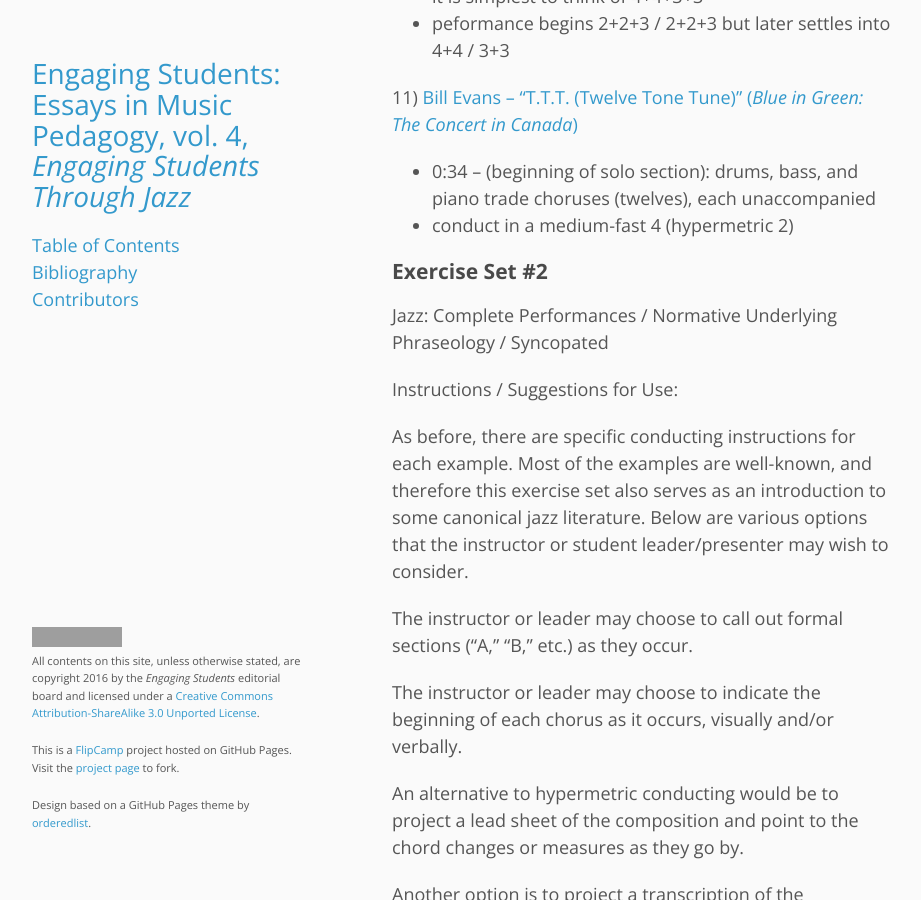
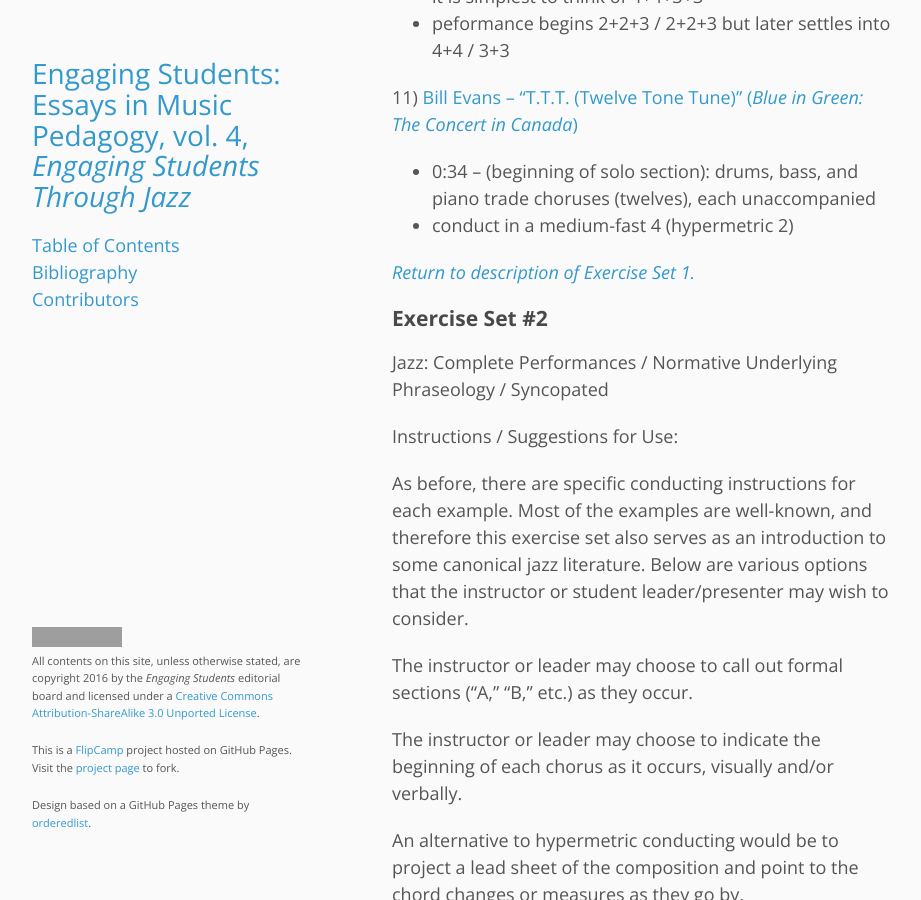
Before and after one commit to flipcamp/engagingstudents4, a Jekyll site: the page built from essays/pellegrin.md, in a window 1280 px wide and 900 px high, scrolled down 11736 px. Shown: the whole window, without its empty margins (178-1099 px from the left). Built offline with Jekyll 4.4.1, drawn with Linux system fonts in a browser that asks for light colours; comment, search, counter and statistics services are not loaded; some of the changed text lies outside the part shown; grey boxes are pictures that could not be loaded.

Commit message:
Pellegrin internal links

```diff
--- a/essays/pellegrin.md
+++ b/essays/pellegrin.md
@@ -51,6 +51,8 @@
 | 3 | CPE | Isolated Sections to Complete Pieces | Normative | Syncopated |
 | 4 | CPE | Opening Passages | Non-Normative | Unsyncopated (mostly) |
 
+<a name="onedesc" />
+
 ### 1) Jazz: Trading Fours / Normative Phraseology (surface-level and underlying) / Highly Syncopated
 
 [*Go to exercise set 1.*](#one)
@@ -59,17 +61,23 @@
 
 The structure of trading fours is such that learning about rhythm and meter from them is elegantly simple: by keeping track of the (hyper)meter, we are of necessity mentally processing the complex surface in terms of regular underlying units, although this task can be quite difficult in some cases. Note that the aim here is not to simply observe that the trading is occurring, nor to intuitively feel or guess when the next solo will begin, but rather to actually count through the performances precisely, thus perceiving the disparity between metric norms and the local-level deviations entailed by syncopation.
 
+<a name="twodesc" />
+
 ### 2) Jazz: Complete Performances / Normative Underlying Phraseology / Syncopated
 
 [*Go to exercise set 2.*](#two)
 
 Trading fours is a special circumstance. When not operating under such confines, soloists often avoid clearly and predictably aligning with the regular phrase structure of the form. (This is also a stylistic matter, and later genres of jazz tend to be more fluid in this way.) The form continues to go by, but soloists are free to superimpose their own phrase structure over it. Rhythm section players are also free to either clarify or obscure the form. Following the form through a complete improvisation or performance is therefore a very different exercise than tracking hypermeter in passages of trading fours. Here, we not only have to process local-level syncopation in terms of metric norms, but also must process complex surface-level phrasing in terms of normative underlying phrase structure. Fortunately, the form is often easier to follow at first but becomes progressively more difficult to track throughout the performance, and/or during each soloist’s improvisation, creating a conveniently graded pedagogical structure.
 
+<a name="threedesc" />
+
 ### 3) CPE: Normative Phraseology / Syncopated
 
 [*Go to exercise set 3.*](#three)
 
 Having honed students’ comprehension of syncopation and hypermeter with jazz exercises, the focus now turns to CPE repertoire. These examples all feature normative phrase structure and syncopation, and some contain other rhythmic complexities like hemiola, polyrhythm, and metric displacement. They therefore are analogous to the jazz exercises above, and the multilayered model of stable norms and salient deviations applies.
+
+<a name="fourdesc" />
 
 ### 4) CPE: Non-Normative Phraseology / Mostly Unsyncopated
 
@@ -175,6 +183,8 @@
 
 - 0:34 – (beginning of solo section): drums, bass, and piano trade choruses (twelves), each unaccompanied
 - conduct in a medium-fast 4 (hypermetric 2)
+
+[*Return to description of Exercise Set 1.*](#onedesc)
 
 <a name="two" />
 
@@ -324,6 +334,8 @@
 - quarter-note subdivision: 4+3
 - an option is to conduct in a very fast 4 throughout (hypermetric 2), following the eighth-note subdivisions shown
 
+[*Return to description of Exercise Set 2.*](#twodesc)
+
 <a name="three" />
 
 ### Exercise Set \#3
@@ -412,6 +424,8 @@
 13\) [Brahms op. 116, no. 1](http://open.spotify.com/track/3XRkLi1ZEA5vLdfYJAt4oy) (again), Vinnitskaya recording – entire piece
 
 - included for extra challenge (greater use of tempo fluctuation and rubato)
+
+[*Return to description of Exercise Set 3.*](#threedesc)
 
 <a name="four" />
 
@@ -519,6 +533,8 @@
 - conduct in hypermetric 2 through entire movement, adjusting as necessary due to frequent “extra” or “missing” single measures
 - extensive use of syncopation
 
+[*Return to description of Exercise Set 4.*](#fourdesc)
+
 ## Conclusion
 
 Following the form in jazz requires the listener to perceive both stable norms and salient deviations from them. Doing so is aural training of the highest level, and exercises in jazz listening offer an efficient path toward the acquisition of important general skills. In addition, they stimulate the mind in a unique way, may be easily incorporated into a traditional theory or aural skills classroom, and heighten our sense of both the similarities and differences between the classical and jazz idioms. Finally, though this essay has focused on matters of phrase structure and hypermeter, other aspects of the multilayered jazz listening model I have described may be utilized to help traditional music students hear harmonic implications in contrapuntal music, or music that employs extended harmony.
```
